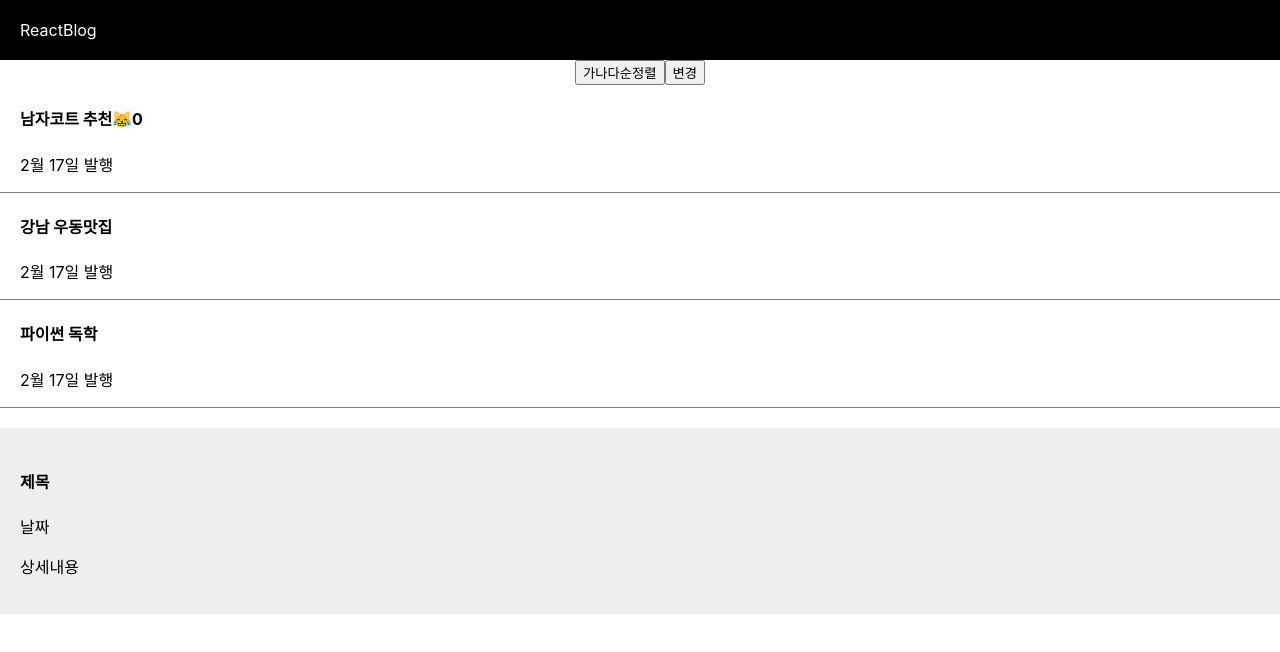
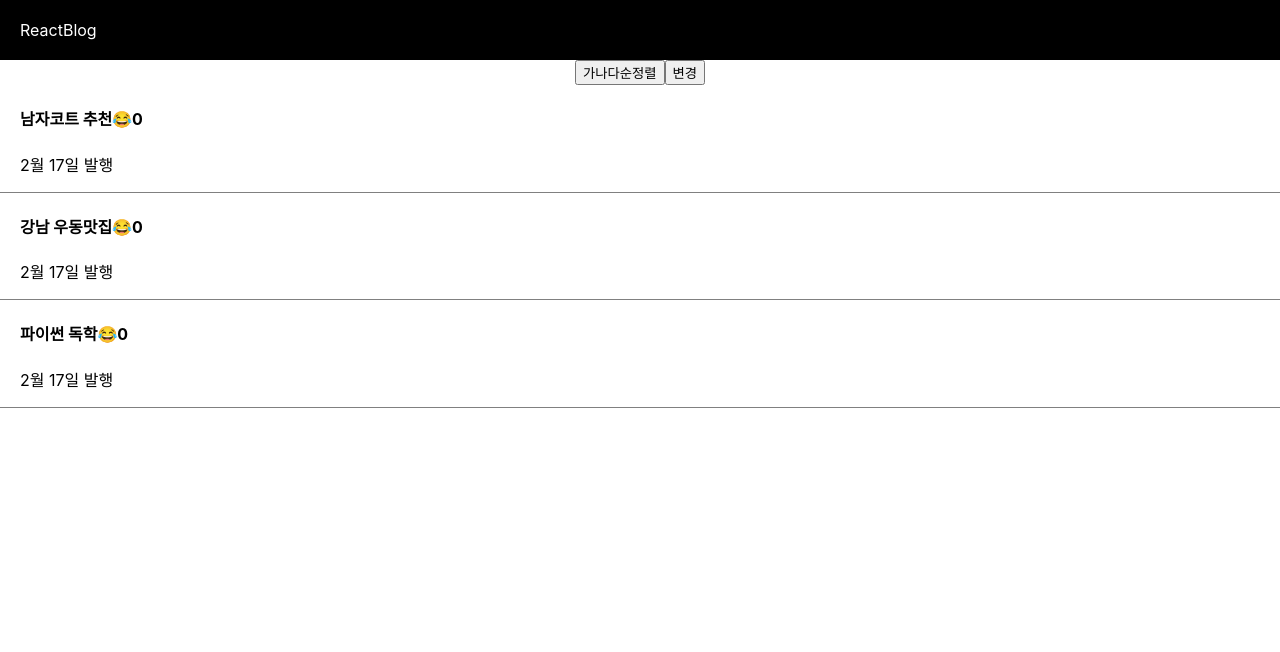
Before and after one commit to ParkSeryu/codingapplereact, a React (Create React App) app: page / in a window 1280 px wide. Shown: the top 652 px of the page. Built offline with nearby package versions, Linux system fonts and the light colour scheme.

Commit message:
feat: map : 많은 div들을 반복문으로 줄이고 싶은 충동이 들 때

```diff
--- a/src/App.tsx
+++ b/src/App.tsx
@@ -1,7 +1,7 @@
 import React, { useState } from 'react';
 import './App.css';
 
-function Modal() {
+/* function Modal() {
   return (
     <div className="modal">
       <h4>제목</h4>
@@ -9,13 +9,16 @@ function Modal() {
       <p>상세내용</p>
     </div>
   );
-}
+} */
 
 function App() {
   const [글제목, 글제목변경] = useState(['남자코트 추천', '강남 우동맛집', '파이썬 독학']);
-  const [따봉] = useState(0);
-  const [modal, setModal] = useState(true);
+  const [따봉, 따봉변경] = useState<number[]>([0, 0, 0]);
+  // const [따봉1, 따봉변경1] = useState(0);
+  // const [따봉2, 따봉변경2] = useState(0);
+  // const [modal, setModal] = useState(true);
 
+  // @ts-ignore
   return (
     <div className="App">
       <div className="black-nav">
@@ -40,27 +43,35 @@ function App() {
       >
         변경
       </button>
-      <div className="list">
-        <h4>
-          {글제목[0]}
-          😹
-          {따봉}
-        </h4>
-        <p>2월 17일 발행</p>
-      </div>
-      <div className="list">
-        <h4>{글제목[1]}</h4>
-        <p>2월 17일 발행</p>
-      </div>
-      <div className="list">
-        {/* eslint-disable-next-line max-len */}
-        {/* eslint-disable-next-line jsx-a11y/click-events-have-key-events,jsx-a11y/no-noninteractive-element-interactions */}
-        <h4 onClick={() => setModal(!modal)}>{글제목[2]}</h4>
-        <p>2월 17일 발행</p>
-      </div>
       {
+                글제목.map((a, i) => (
+                  <div className="list" key={a + 1}>
+                    {/* eslint-disable-next-line max-len */}
+                    {/* eslint-disable-next-line jsx-a11y/click-events-have-key-events,jsx-a11y/no-noninteractive-element-interactions */}
+                    <h4>
+                      {글제목[i]}
+                      {/* eslint-disable-next-line max-len */}
+                      {/* eslint-disable-next-line jsx-a11y/click-events-have-key-events,jsx-a11y/no-static-element-interactions */}
+                      <span onClick={() => {
+                        const copyOf따봉 = [...따봉]; // 따봉 배열의 복사본을 만듭니다.
+                        // eslint-disable-next-line operator-assignment
+                        copyOf따봉[i] = copyOf따봉[i] + 1; // 복사본에서 해당 요소를 업데이트합니다.
+                        따봉변경(copyOf따봉); // 새로운 배열로 상태를 업데이트합니다.
+                      }}
+                      >
+                        😂
+                      </span>
+                      {따봉[i]}
+                    </h4>
+                    <p>2월 17일 발행</p>
+                  </div>
+                ))
+            }
+
+      {/* {
                 modal ? <Modal /> : null
-            }
+            } */}
+
     </div>
   );
 }
```
